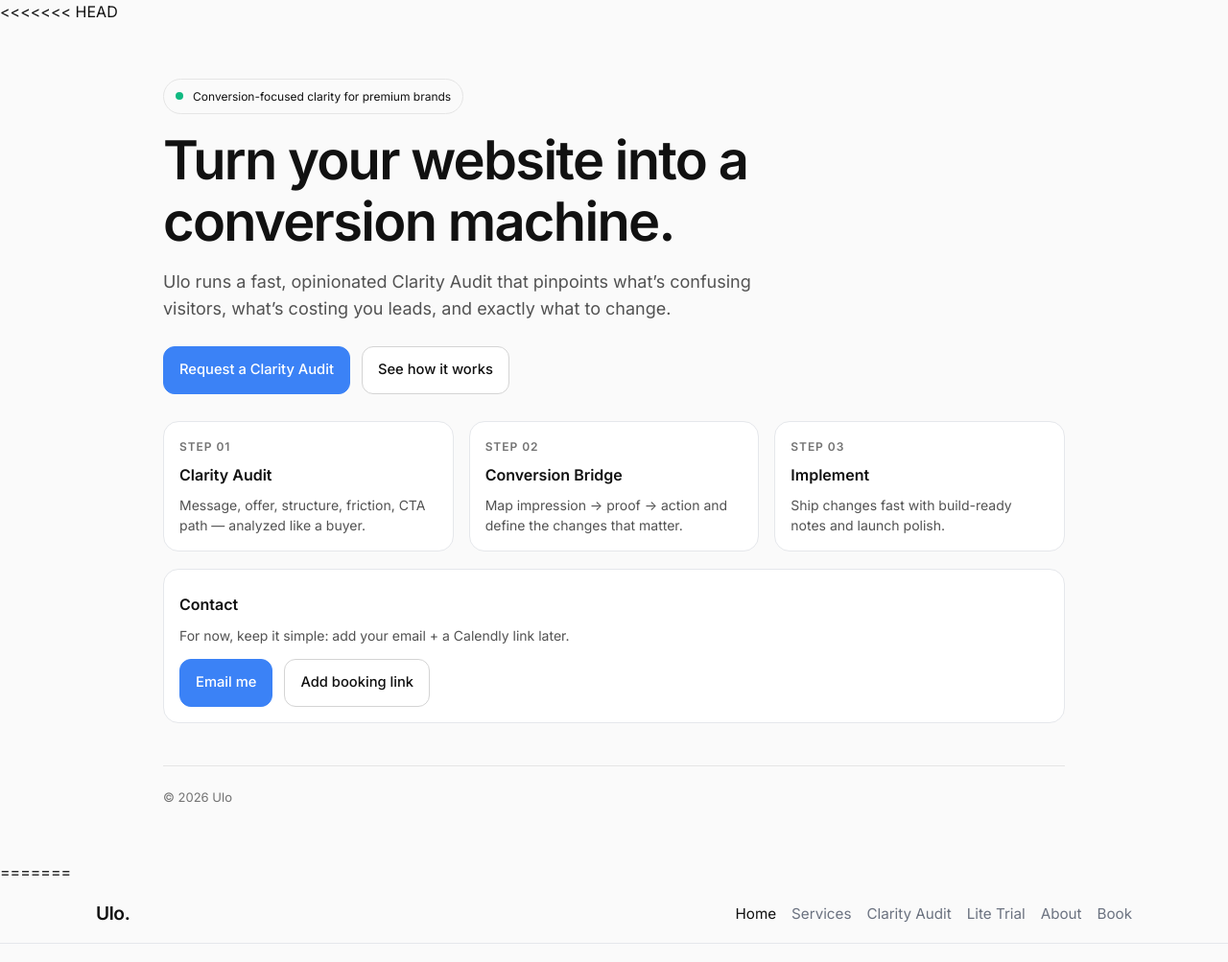
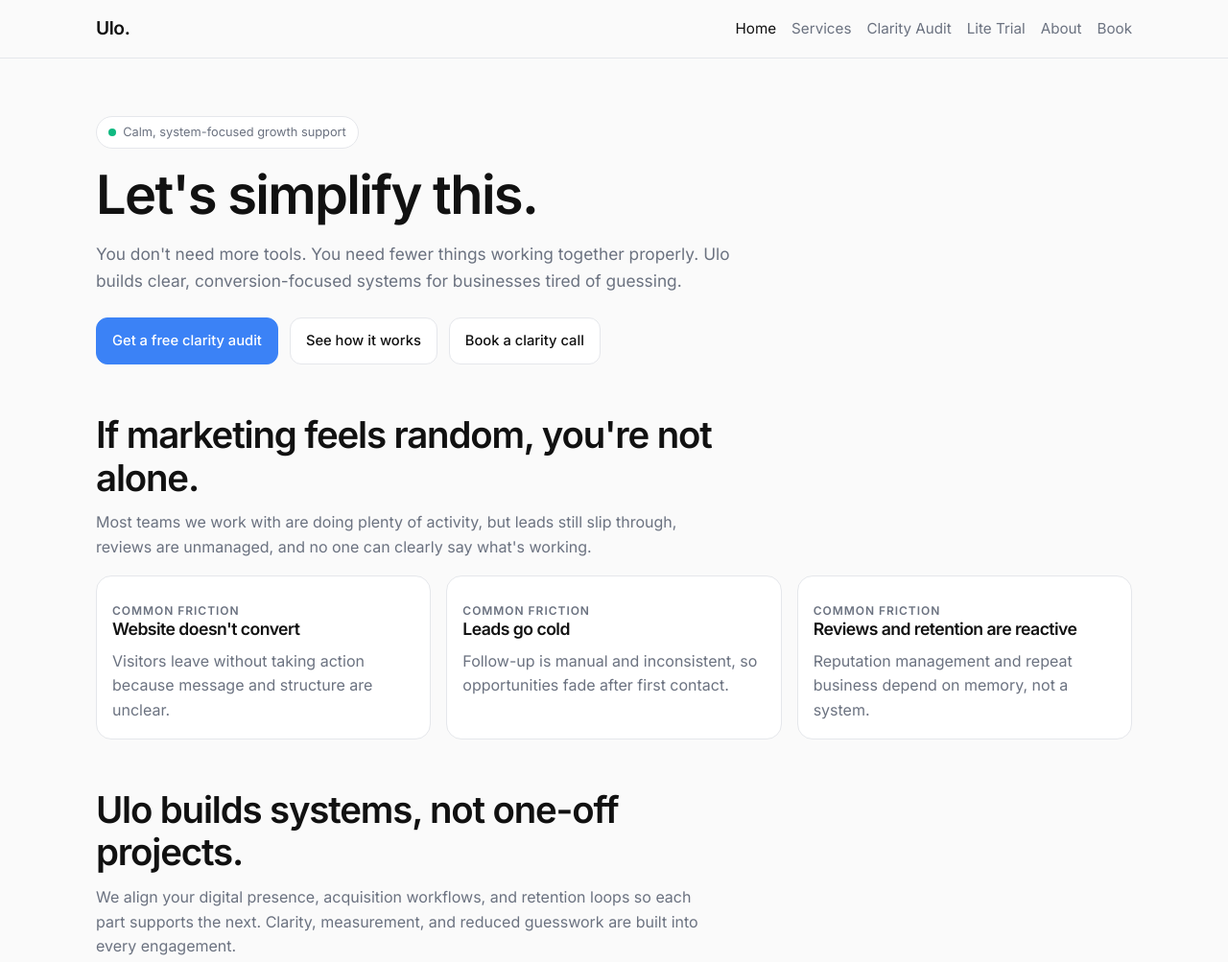
Before and after one commit to reyulloa1/ulo-website, a plain HTML site: page index.html in a window 1280 px wide. Shown: the top 1003 px of the page at 96% size. Drawn offline with Linux system fonts and the light colour scheme.

Commit message:
Remove old 75-line landing block

```diff
--- a/index.html
+++ b/index.html
@@ -3,76 +3,6 @@
   <head>
     <meta charset="UTF-8" />
     <meta name="viewport" content="width=device-width, initial-scale=1.0" />
-<<<<<<< HEAD
-    <title>Ulo — Clarity Audit</title>
-    <style>
-      body { margin:0; font-family: ui-sans-serif, system-ui, -apple-system, Segoe UI, Roboto, Arial; color:#0a0a0a; }
-      .wrap { max-width: 980px; margin: 0 auto; padding: 56px 20px; }
-      .pill { display:inline-flex; gap:10px; align-items:center; border:1px solid #e5e5e5; background:#fafafa; padding:8px 12px; border-radius:999px; font-size:12px; }
-      .dot { width:8px; height:8px; border-radius:999px; background:#10b981; display:inline-block; }
-      h1 { font-size:44px; letter-spacing:-0.04em; line-height:1.05; margin:18px 0 0; }
-      p { color:#525252; font-size:18px; line-height:1.6; margin:16px 0 0; max-width: 60ch; }
-      .row { display:flex; gap:12px; margin-top:24px; flex-wrap:wrap; }
-      .btn { display:inline-block; padding:12px 16px; border-radius:14px; text-decoration:none; font-weight:600; font-size:14px; }
-      .btn.primary { background:#0a0a0a; color:#fff; }
-      .btn.ghost { border:1px solid #d4d4d4; color:#0a0a0a; background:#fff; }
-      .grid { display:grid; gap:12px; grid-template-columns: repeat(3, minmax(0,1fr)); margin-top:28px; }
-      .card { border:1px solid #e5e5e5; border-radius:18px; padding:16px; background:#fff; }
-      .k { font-size:12px; color:#737373; font-weight:700; letter-spacing:.08em; }
-      .t { font-size:16px; font-weight:700; margin-top:8px; }
-      .s { font-size:14px; color:#525252; margin-top:8px; line-height:1.5; }
-      footer { margin-top:44px; padding-top:22px; border-top:1px solid #e5e5e5; color:#737373; font-size:13px; }
-      @media (max-width: 820px){ h1{font-size:36px} .grid{grid-template-columns:1fr} }
-    </style>
-  </head>
-  <body>
-    <div class="wrap">
-      <div class="pill"><span class="dot"></span> Conversion-focused clarity for premium brands</div>
-      <h1>Turn your website into a conversion machine.</h1>
-      <p>
-        Ulo runs a fast, opinionated Clarity Audit that pinpoints what’s confusing visitors,
-        what’s costing you leads, and exactly what to change.
-      </p>
-
-      <div class="row">
-        <a class="btn primary" href="#contact">Request a Clarity Audit</a>
-        <a class="btn ghost" href="#how">See how it works</a>
-      </div>
-
-      <div id="how" class="grid">
-        <div class="card">
-          <div class="k">STEP 01</div>
-          <div class="t">Clarity Audit</div>
-          <div class="s">Message, offer, structure, friction, CTA path — analyzed like a buyer.</div>
-        </div>
-        <div class="card">
-          <div class="k">STEP 02</div>
-          <div class="t">Conversion Bridge</div>
-          <div class="s">Map impression → proof → action and define the changes that matter.</div>
-        </div>
-        <div class="card">
-          <div class="k">STEP 03</div>
-          <div class="t">Implement</div>
-          <div class="s">Ship changes fast with build-ready notes and launch polish.</div>
-        </div>
-      </div>
-
-      <div id="contact" class="card" style="margin-top:18px;">
-        <div class="t">Contact</div>
-        <div class="s">For now, keep it simple: add your email + a Calendly link later.</div>
-        <div class="row" style="margin-top:14px;">
-          <a class="btn primary" href="mailto:hello@yourdomain.com">Email me</a>
-          <a class="btn ghost" href="#">Add booking link</a>
-        </div>
-      </div>
-
-      <footer>© <span id="y"></span> Ulo</footer>
-    </div>
-
-    <script>
-      document.getElementById("y").textContent = new Date().getFullYear();
-    </script>
-=======
     <title>Ulo | Let's simplify this.</title>
     <meta
       name="description"
```
